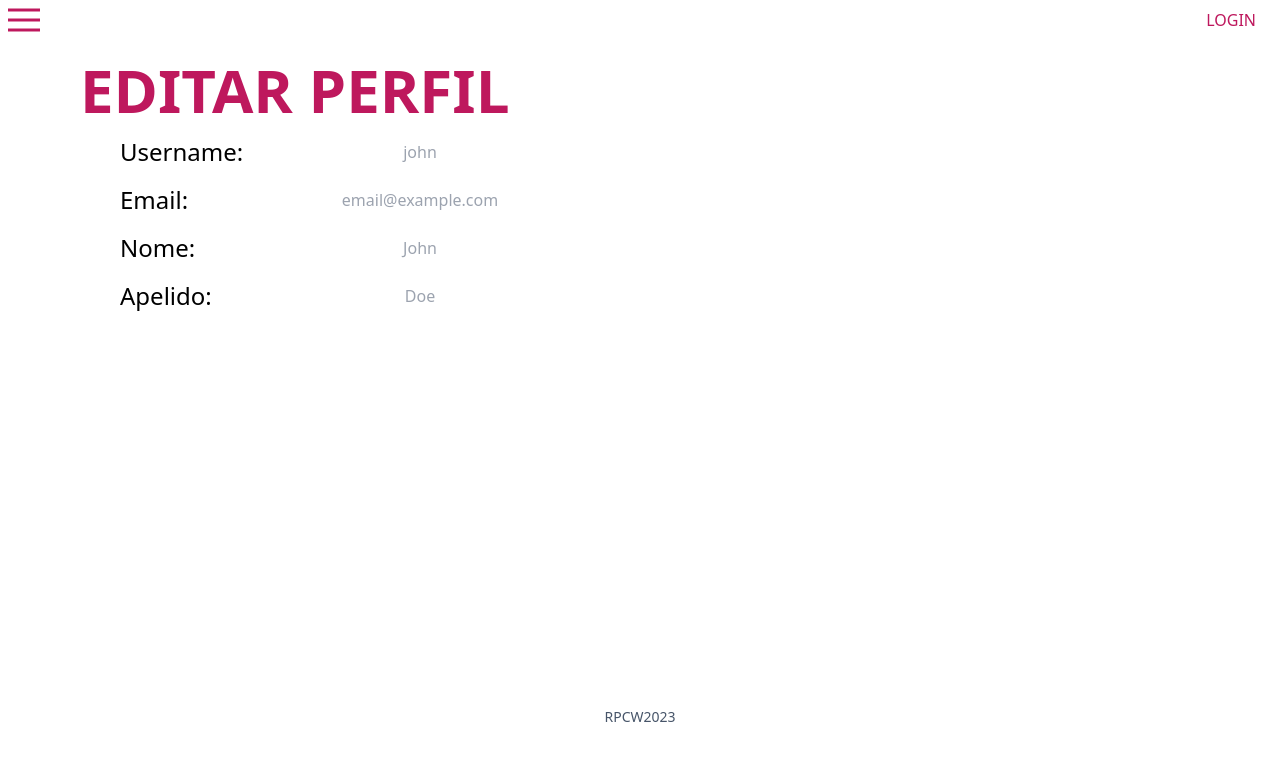
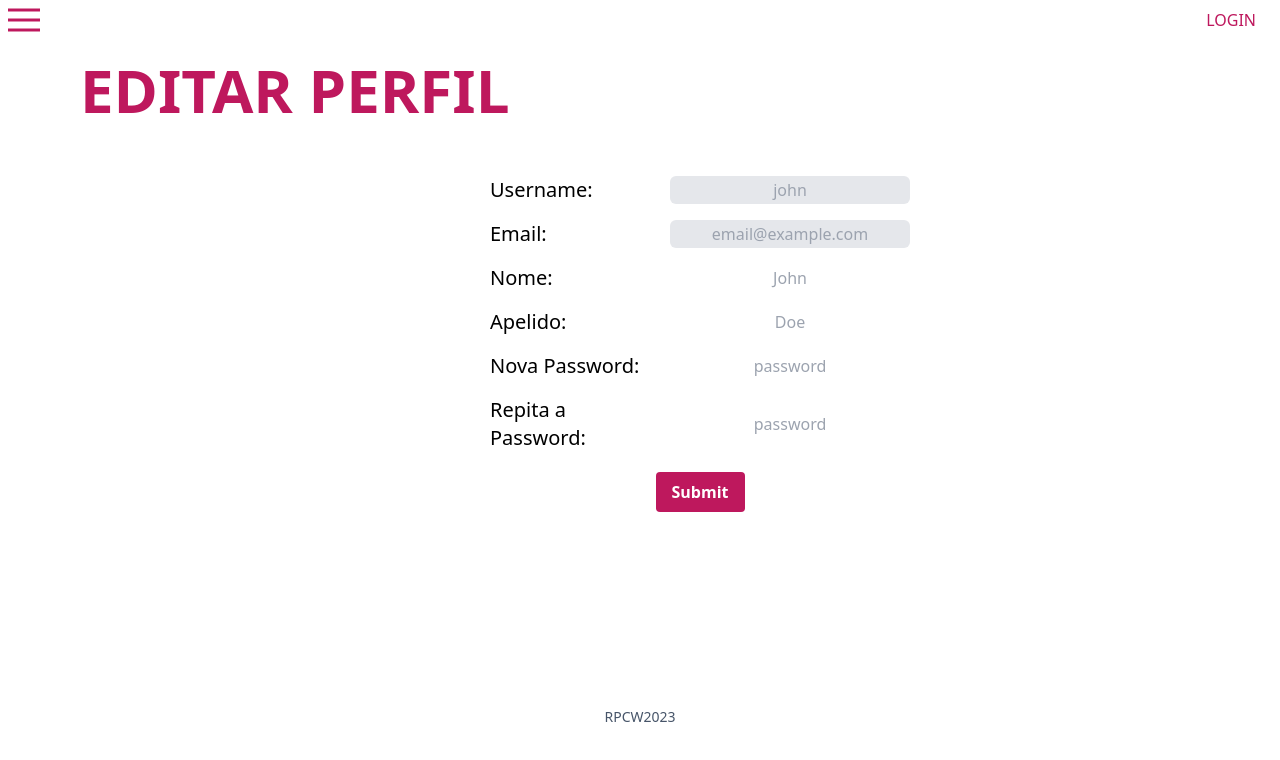
Before and after one commit to franl08/themis, a SvelteKit app: page /user/edit/john in a window 1280 px wide. Shown: the top 760 px of the page. Built offline with nearby package versions, Linux system fonts and the light colour scheme.

Commit message:
updated edit profile

```diff
--- a/src/routes/user/edit/[id]/+page.svelte
+++ b/src/routes/user/edit/[id]/+page.svelte
@@ -2,24 +2,32 @@
 	// @ts-nocheck
 
 	import Button from '$lib/Button.svelte';
+	import Modal from '$lib/Modal.svelte';
 	import '../../../../app.css';
 	/** @type {import('./$types').PageData} */
 	export let data;
 	/** @type String */
-	export let username = '';
+	export let username = data.username;
+	let modal = false;
+	let new_password = '';
+	let new_password2 = '';
+
+	function showModal() {
+		modal = !modal;
+	}
 </script>
 
 <div class="flex flex-col mt-5 ml-20">
 	<h1 class="flex text-6xl text-pink-700 uppercase font-bold">Editar Perfil</h1>
-	<div class="flex-col ml-10 mt-4">
-		<form>
+	<div class="flex-col ml-10 mt-4 justify-center items-center">
+		<form class="flex flex-col items-center after:justify-center mt-10">
 			<div class="flex flex-row">
 				<div class="flex flex-col w-40">
-					<label for="name" class="flex text-2xl dark:text-white">Username: </label>
+					<label for="name" class="flex text-xl dark:text-white">Username: </label>
 				</div>
 				<input
 					type="text"
-					class="ml-5 rounded-md text-center w-60 overflow-hidden"
+					class="ml-5 rounded-md text-center w-60 overflow-hidden bg-gray-200 stroke-pink-700"
 					name="username"
 					placeholder={data.username}
 					readonly
@@ -27,11 +35,11 @@
 			</div>
 			<div class="flex flex-row mt-4">
 				<div class="flex flex-col w-40">
-					<label for="email" class="flex text-2xl dark:text-white">Email: </label>
+					<label for="email" class="flex text-xl dark:text-white stroke-pink-700">Email: </label>
 				</div>
 				<input
 					type="email"
-					class="ml-5 rounded-md text-center w-60 overflow-hidden"
+					class="ml-5 rounded-md text-center w-60 overflow-hidden bg-gray-200 stroke-pink-700"
 					name="email"
 					placeholder={data.email}
 					readonly
@@ -39,26 +47,63 @@
 			</div>
 			<div class="flex flex-row mt-4">
 				<div class="flex flex-col w-40">
-					<label for="nome" class="flex text-2xl dark:text-white">Nome: </label>
+					<label for="nome" class="flex text-xl dark:text-white">Nome: </label>
 				</div>
 				<input
 					type="text"
-					class="ml-5 rounded-md text-center w-60 overflow-hidden"
+					class="ml-5 rounded-md text-center w-60 overflow-hidden stroke-pink-700"
 					name="name"
 					placeholder={data.name.split(' ')[0]}
 				/>
 			</div>
 			<div class="flex flex-row mt-4">
 				<div class="flex flex-col w-40">
-					<label for="apelido" class="flex text-2xl dark:text-white">Apelido: </label>
+					<label for="apelido" class="flex text-xl dark:text-white">Apelido: </label>
 				</div>
 				<input
 					type="text"
-					class="ml-5 rounded-md text-center w-60 overflow-hidden"
+					class="ml-5 rounded-md text-center w-60 overflow-hidden stroke-pink-700"
 					name="surname"
 					placeholder={data.name.split(' ')[1]}
 				/>
 			</div>
+			<div class="flex flex-row mt-4">
+				<div class="flex flex-col w-40">
+					<label for="password" class="flex text-xl dark:text-white">Nova Password: </label>
+				</div>
+				<input
+					type="password"
+					class="ml-5 rounded-md text-center w-60 overflow-hidden stroke-pink-700"
+					name="password"
+					placeholder="password"
+					bind:value={new_password}
+				/>
+			</div>
+			<div class="flex flex-row mt-4">
+				<div class="flex flex-col w-40">
+					<label for="password" class="flex text-xl dark:text-white">Repita a Password: </label>
+				</div>
+				<input
+					type="password"
+					class="ml-5 rounded-md text-center w-60 overflow-hidden stroke-pink-700"
+					name="password"
+					placeholder="password"
+					bind:value={new_password2}
+				/>
+			</div>
+			{#if new_password !== new_password2}
+				<p class="text-red-500 mt-2">As passwords não coincidem</p>
+				<div class="flex mt-5">
+					<button on:click|preventDefault><Button>Submit</Button></button>
+				</div>
+			{:else}
+				<div class="flex mt-5">
+					<button on:click={showModal}><Button>Submit</Button></button>
+				</div>
+			{/if}
 		</form>
+		{#if modal}
+			<Modal>Insira a sua password para confirmar a alteração dos dados</Modal>
+		{/if}
 	</div>
 </div>
```
